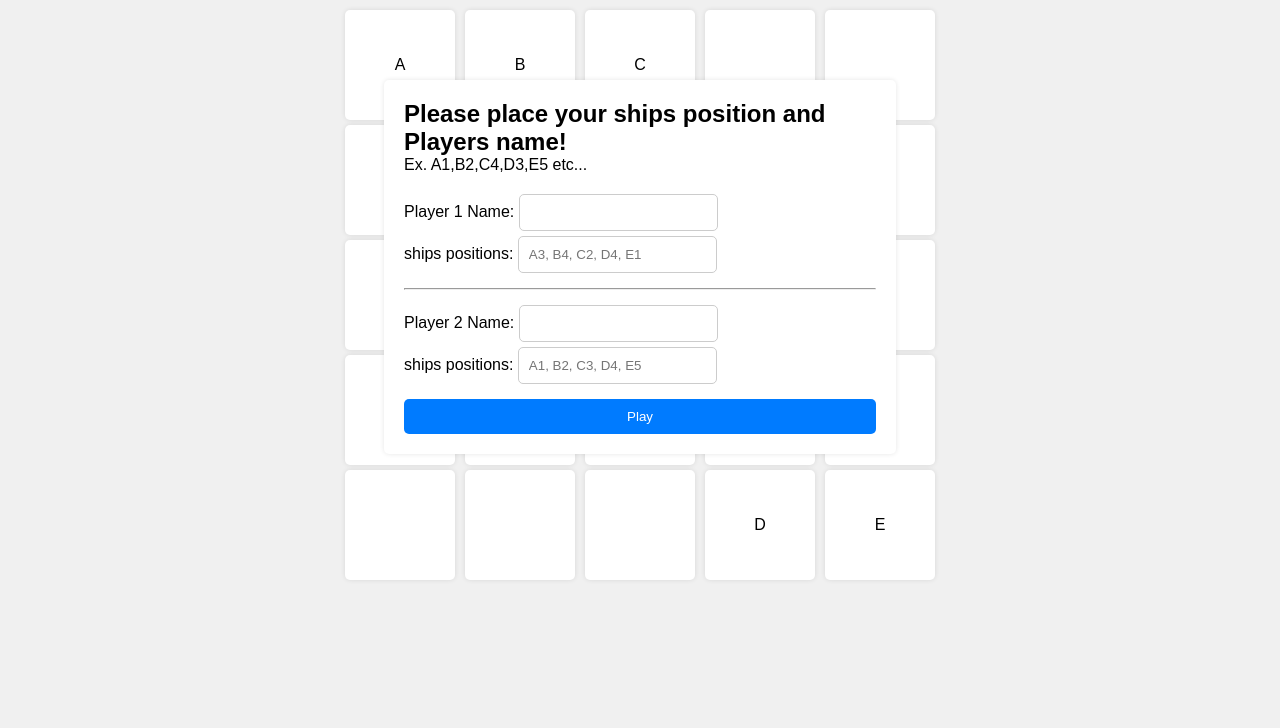
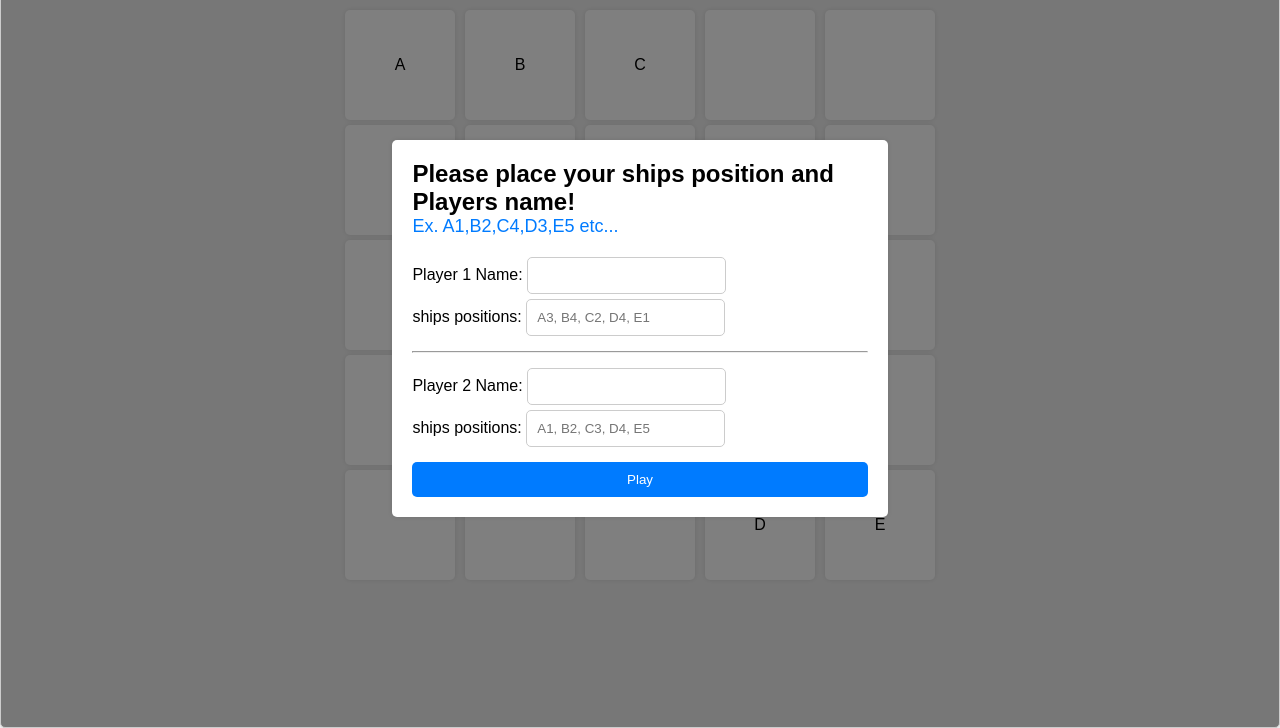
Before and after one commit to Costa0910/battleship, a plain HTML site: page index.html in a window 1280 px wide. Shown: the part 72-800 px from the top of the page. Drawn offline with Linux system fonts and the light colour scheme.

Commit message:
Imporved UI, Input, and way to get user input info position

```diff
--- a/index.html
+++ b/index.html
@@ -10,7 +10,8 @@
     <h1>BattleShip</h1>
     <!-- (5x5 grid) -->
 
-    <div class="get-player-info">
+    <section class="get-player-info">
+      <div class="get-player-info-details">
         <h2>Please place your ships position and Players name!</h2>
         <p>Ex. A1,B2,C4,D3,E5 etc...</p>
         <form id="player-info">
@@ -65,6 +66,7 @@
           <button type="submit">Play</button>
         </form>
       </div>
+    </section>
     <div class="grid-display">
       <div class="grid-row">
         <div class="grid-cell" data-x="A" data-y="1">A</div>
--- a/main.js
+++ b/main.js
@@ -26,7 +26,7 @@ form.addEventListener("submit", (event) => {
     );
     const battleShipGame = new BattleShipGame(player1, player2);
     battleShipGame.startGame();
-    playerInfoBox.style.display = "none";
+    playerInfoBox.style.classList.add("hide");
   } else {
     alert(`Please enter valid input. Make sure this criteria are met:
     1. Player names and ships are not empty.
--- a/style.css
+++ b/style.css
@@ -4,12 +4,14 @@
   box-sizing: border-box;
 }
 
+html {
+  height: 100%;
+  position: relative;
+}
+
 body {
-  width: 80%;
   background-color: #f0f0f0;
   font-family: Arial, sans-serif;
-  margin: 0 auto;
-  position: relative;
 }
 
 h1 {
@@ -42,7 +44,6 @@ h1 {
   top: 50%;
   left: 50%;
   transform: translate(-50%, -50%);
-  background-color: #fff;
   padding: 20px;
   border-radius: 5px;
   box-shadow: 0 0 5px rgba(0, 0, 0, 0.1);
@@ -65,10 +66,6 @@ form input:focus {
   border-color: #007bff;
 }
 
-/* form label {
-  font-weight: bold;
-  display: block;
-} */
 form button {
   padding: 10px;
   background-color: #007bff;
@@ -87,3 +84,38 @@ form button:hover {
   flex-direction: column;
   gap: 5px;
 }
+
+/* get-player-info: hide game cell and wait for to place ships and starts the game */
+.get-player-info.hide {
+  display: none;
+}
+
+.get-player-info.show {
+  display: block;
+}
+
+.get-player-info {
+  width: 100vw;
+  height: 100vh;
+  border: 1px solid #ccc;
+  background-color: rgba(0, 0, 0, 0.5);
+  display: flex;
+  flex-direction: column;
+  justify-content: center;
+  align-items: center;
+}
+
+/* details placement */
+.get-player-info-details {
+  width: 40%;
+  padding: 20px;
+  background-color: #fff;
+  border-radius: 5px;
+  box-shadow: 0 0 5px rgba(0, 0, 0, 0.1);
+}
+
+/* Indicate user example of valid input */
+.get-player-info-details p {
+  font-size: 18px;
+  color: #007bff;
+}
```
Lines whose indentation alone changed are shown as unchanged.
